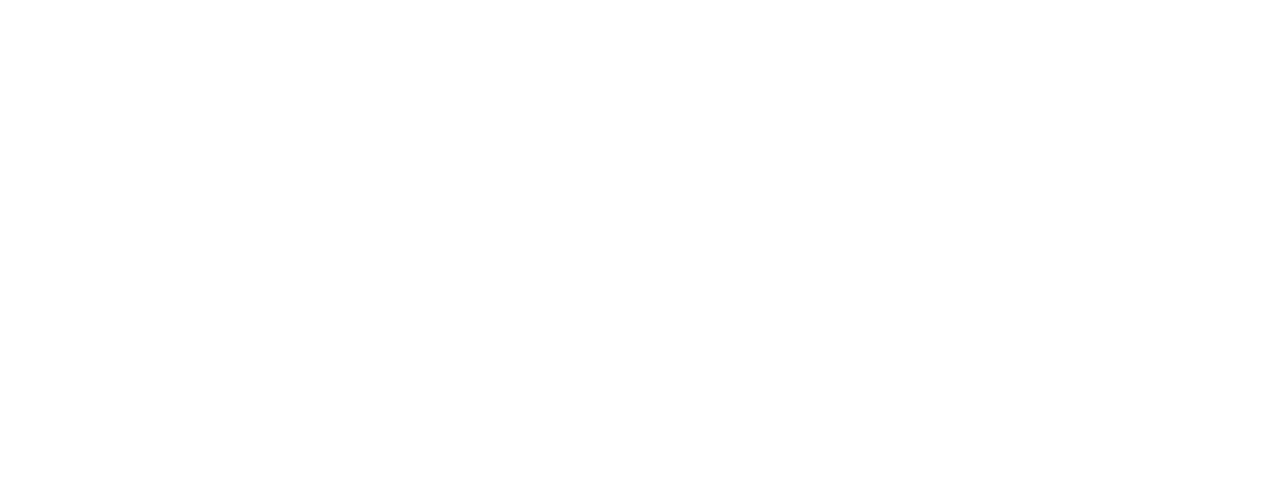
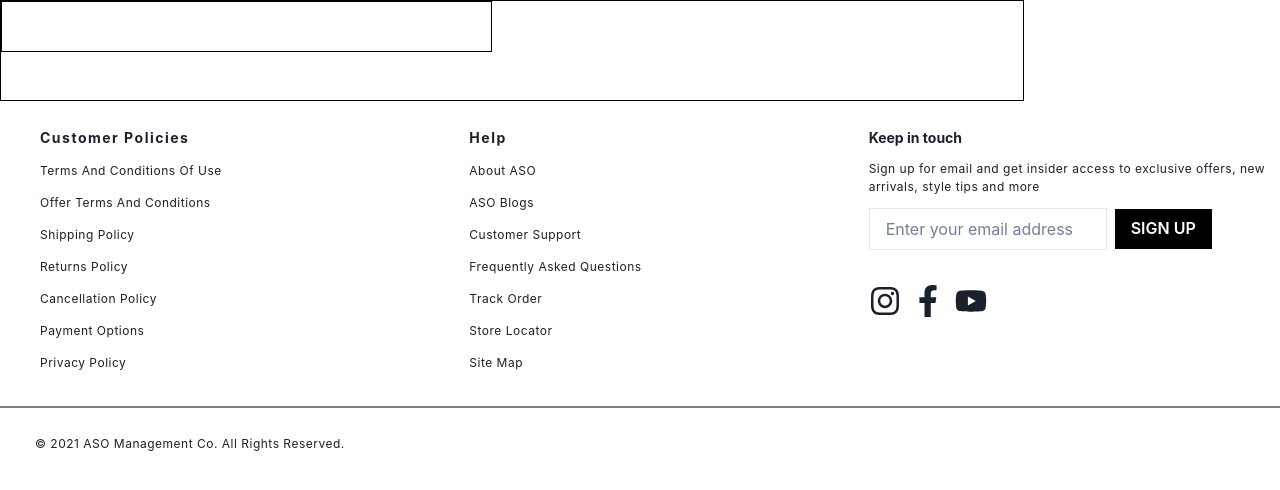
Before and after one commit to salil-01/American-Snake, a React (Create React App) app in the folder american-snake/: page / in a window 1280 px wide. Shown: the top 490 px of the page. Built offline with nearby package versions, Linux system fonts and the light colour scheme.

Commit message:
Complete footer

```diff
--- a/american-snake/package.json
+++ b/american-snake/package.json
@@ -13,11 +13,13 @@
     "framer-motion": "^10.9.1",
     "react": "^18.2.0",
     "react-dom": "^18.2.0",
+    "react-icons": "^4.8.0",
     "react-redux": "^8.0.5",
     "react-router-dom": "6.3",
     "react-scripts": "5.0.1",
     "redux": "^4.2.1",
     "redux-thunk": "^2.4.2",
+    "styled-components": "^5.3.9",
     "web-vitals": "^2.1.4"
   },
   "scripts": {
--- a/american-snake/src/App.js
+++ b/american-snake/src/App.js
@@ -1,13 +1,14 @@
-import logo from './logo.svg';
-import './App.css';
-import { MainRoutes } from './pages/MainRoutes';
+import "./App.css";
+import { MainRoutes } from "./pages/MainRoutes";
+import Footer from "./components/Footer";
 
 function App() {
-  return (
-    <div className="App">
-      <MainRoutes/>
-    </div>
-  );
+    return (
+        <div className="App">
+            <MainRoutes />
+            <Footer />
+        </div>
+    );
 }
 
 export default App;
--- /dev/null
+++ b/american-snake/src/components/Footer.jsx
@@ -0,0 +1,234 @@
+/* eslint-disable jsx-a11y/anchor-is-valid */
+import {
+    Box,
+    Button,
+    HStack,
+    Input,
+    Link,
+    Stack,
+    Text,
+} from "@chakra-ui/react";
+import { FaFacebookF, FaInstagram, FaYoutube } from "react-icons/fa";
+import React from "react";
+import styled from "styled-components";
+
+const Footer = () => {
+    return (
+        <DIV>
+            <Box>
+                <Box h={'101px'} w={'80%'} border="1px solid black">
+                    <Box h={'51px'} w={'491px'} border="1px solid black"></Box>
+                </Box>
+            </Box>
+            <Stack direction={{ lg: "row", base: "column", md: "row" }}>
+                <DIV className="footerBox">
+                    <Stack spacing={3.5}>
+                        <Text
+                            fontSize={"14px"}
+                            fontWeight={"bold"}
+                            letterSpacing={"1.5px"}
+                            padding={"0 30px"}
+                        >
+                            <Link>Customer Policies</Link>
+                        </Text>
+
+                        <Text
+                            fontSize={"12px"}
+                            letterSpacing={"0.5px"}
+                            padding={"0 30px"}
+                        >
+                            <Link>Terms And Conditions Of Use</Link>
+                        </Text>
+                        <Text
+                            fontSize={"12px"}
+                            letterSpacing={"0.5px"}
+                            padding={"0 30px"}
+                        >
+                            <Link>Offer Terms And Conditions</Link>
+                        </Text>
+                        <Text
+                            fontSize={"12px"}
+                            letterSpacing={"0.5px"}
+                            padding={"0 30px"}
+                        >
+                            <Link>Shipping Policy</Link>
+                        </Text>
+                        <Text
+                            fontSize={"12px"}
+                            letterSpacing={"0.5px"}
+                            padding={"0 30px"}
+                        >
+                            <Link>Returns Policy</Link>
+                        </Text>
+                        <Text
+                            fontSize={"12px"}
+                            letterSpacing={"0.5px"}
+                            padding={"0 30px"}
+                        >
+                            <Link>Cancellation Policy</Link>
+                        </Text>
+                        <Text
+                            fontSize={"12px"}
+                            letterSpacing={"0.5px"}
+                            padding={"0 30px"}
+                        >
+                            <Link>Payment Options</Link>
+                        </Text>
+                        <Text
+                            fontSize={"12px"}
+                            letterSpacing={"0.5px"}
+                            padding={"0 30px"}
+                        >
+                            <Link>Privacy Policy</Link>
+                        </Text>
+                    </Stack>
+                </DIV>
+                <DIV className="footerBox">
+                    <Stack spacing={3.5}>
+                        <Text
+                            fontSize={"14px"}
+                            fontWeight={"bold"}
+                            letterSpacing={"1.5px"}
+                            padding={"0 30px"}
+                        >
+                            <Link>Help</Link>
+                        </Text>
+                        <Text
+                            fontSize={"12px"}
+                            letterSpacing={"0.5px"}
+                            padding={"0 30px"}
+                        >
+                            <Link>About ASO</Link>
+                        </Text>
+                        <Text
+                            fontSize={"12px"}
+                            letterSpacing={"0.5px"}
+                            padding={"0 30px"}
+                        >
+                            <Link>ASO Blogs</Link>
+                        </Text>
+                        <Text
+                            fontSize={"12px"}
+                            letterSpacing={"0.5px"}
+                            padding={"0 30px"}
+                        >
+                            <Link>Customer Support</Link>
+                        </Text>
+                        <Text
+                            fontSize={"12px"}
+                            letterSpacing={"0.5px"}
+                            padding={"0 30px"}
+                        >
+                            <Link>Frequently Asked Questions</Link>
+                        </Text>
+                        <Text
+                            fontSize={"12px"}
+                            letterSpacing={"0.5px"}
+                            padding={"0 30px"}
+                        >
+                            <Link>Track Order</Link>
+                        </Text>
+                        <Text
+                            fontSize={"12px"}
+                            letterSpacing={"0.5px"}
+                            padding={"0 30px"}
+                        >
+                            <Link>Store Locator</Link>
+                        </Text>
+                        <Text
+                            fontSize={"12px"}
+                            letterSpacing={"0.5px"}
+                            padding={"0 30px"}
+                        >
+                            <Link>Site Map</Link>
+                        </Text>
+                    </Stack>
+                </DIV>
+                <DIV className="footerBox">
+                    <Text
+                        fontSize={"14px"}
+                        fontWeight={"bold"}
+                        // letterSpacing={"1.5px"}
+                    >
+                        Keep in touch
+                    </Text>
+                    <Box>
+                        <Text
+                            fontSize={"12px"}
+                            letterSpacing={"0.5px"}
+                            margin={"12px 0"}
+                        >
+                            Sign up for email and get insider access to
+                            exclusive offers, new arrivals, style tips and more
+                        </Text>
+                        <HStack>
+                            <Input
+                                type="email"
+                                placeholder="Enter your email address"
+                                style={{
+                                    borderRadius: "0",
+                                    width: "238px",
+                                    height: "42px",
+                                }}
+                            />
+                            <Button
+                                style={{
+                                    borderRadius: "0",
+                                    backgroundColor: "black",
+                                    color: "white",
+                                }}
+                            >
+                                SIGN UP
+                            </Button>
+                        </HStack>
+                        <Box w={"35px"} h={"35px"}></Box>
+                        <HStack>
+                            <Box w={"35px"} h={"35px"}>
+                                <Link href="#">
+                                    <FaInstagram size={"32px"} />
+                                </Link>
+                            </Box>
+                            <Box w={"35px"} h={"35px"}>
+                                <Link href="#">
+                                    <FaFacebookF size={"32px"} />
+                                </Link>
+                            </Box>
+                            <Box w={"35px"} h={"35px"}>
+                                <Link href="#">
+                                    <FaYoutube size={"32px"} />
+                                </Link>
+                            </Box>
+                        </HStack>
+                    </Box>
+                </DIV>
+            </Stack>
+            <hr />
+            <Box>
+                <Text
+                    fontSize={"12px"}
+                    letterSpacing={"0.5px"}
+                    margin={"12px 0"}
+                    textAlign={'left'}
+                    padding={"15px 35px"}
+                >
+                    © 2021 ASO Management Co. All Rights Reserved.
+                </Text>
+            </Box>
+        </DIV>
+    );
+};
+
+export default Footer;
+
+const DIV = styled.div`
+    .footerBox {
+        height: 305px;
+        width: 477px;
+        /* border: 1px dashed red; */
+        text-align: left;
+        padding: 26px 10px 12px 10px;
+    }
+    hr {
+        border: 1px solid gray;
+    }
+`;
```
Also changed, not shown: 1 other file (tests, documents, lock files or other folders).
